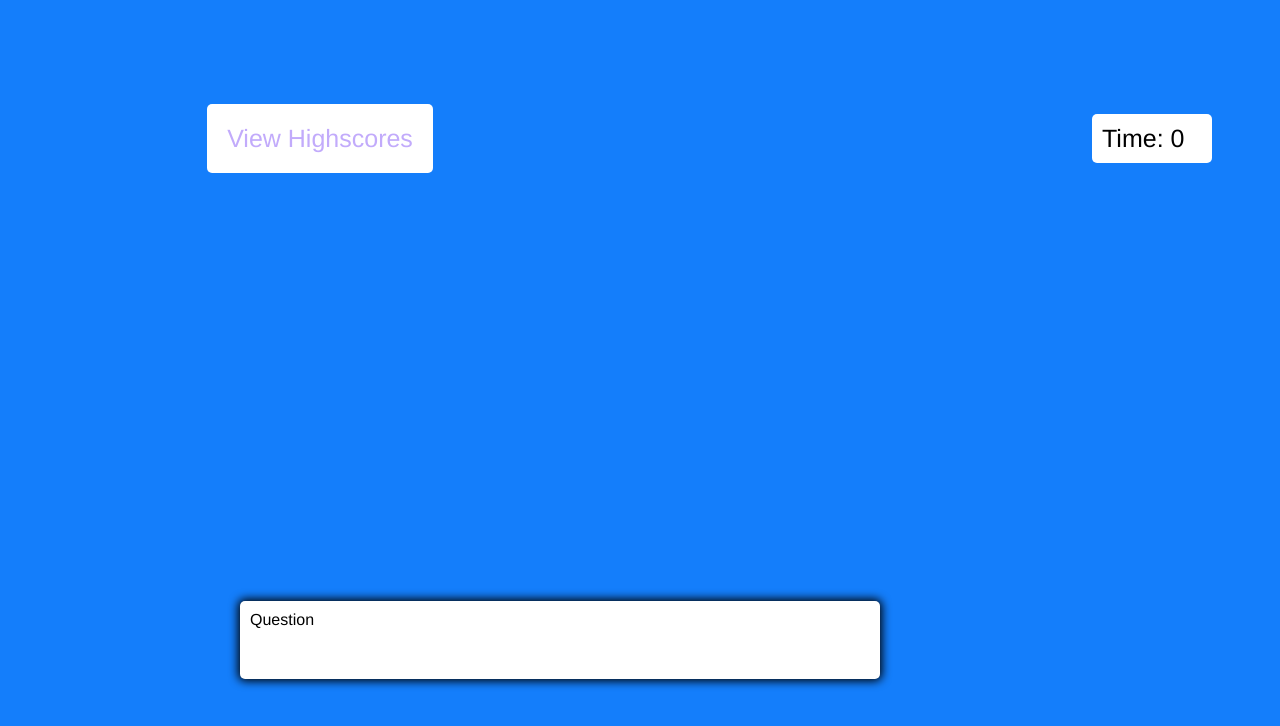
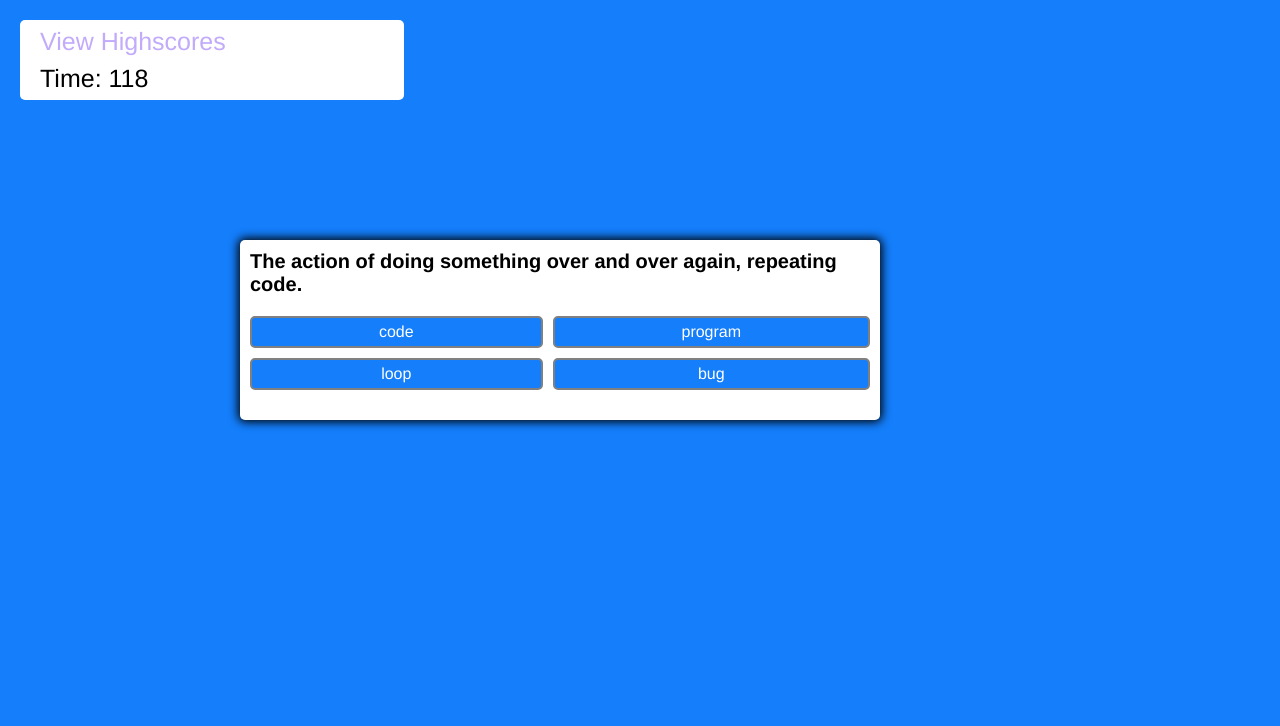
Before and after one commit to jaimecedillo/take-a-quiz, a plain HTML site: page index.html in a window 1280 px wide. Both pictures are taken after a click on the button "Start Quiz". Drawn offline with Linux system fonts and the light colour scheme.

Commit message:
fixed html styles

```diff
--- a/assets/css/style.css
+++ b/assets/css/style.css
@@ -6,13 +6,7 @@
 }
 body {
     background: #147efb;
-    margin: 0;
-    padding: 0;
     display: flex;
-    width: 100vw;
-    height: 100vw;
-    justify-content: center;
-    align-items: center;
 }
 .correct {
     background-color: #53d769;
@@ -21,14 +15,38 @@ body {
     background-color: #fc3d39;
 }
 
-.start-box{
+header {
+    position: fixed;
+    font-size: 25px;
+    font-weight: 500;
+    color:black;
+    outline: none;
+    border: none;
+    border-radius: 5px;
+    background: white;
+    display: flex;
+    flex-direction: column;
+    align-items: flex-start;
+    justify-content: space-evenly;
+    height: 10%;
+    width: 30%;
+    padding-left: 20px;
+    margin: 20px 20px;
+}
+
+
+a {
+    text-decoration: none;
+    color:#c2abfb;
+}
+.start-box {
     width: 540px;
     background: white;
     border-radius: 5px;
-    position: absolute;
-    top: 50%;
-    left: 50%;
-    transform: translate(-50%, -50%);
+    justify-content: center;
+    margin-right: auto;
+    margin-left: auto;
+    margin-top: 20%;
 }
 .start-box .title {
     height: 60px;
@@ -74,33 +92,6 @@ body {
     background-color: #53d769;
 }
 
-.timer, .scores {
-    font-size: 25px;
-    font-weight: 500;
-    color:black;
-    outline: none;
-    border: none;
-    border-radius: 5px;
-    background: white;
-    position: absolute;
-    margin-top: 20px;
-}
-.timer {
-    margin-left: 80%;
-    margin-bottom: 80%;
-    padding: 10px;
-    width: 120px;
-}
-
-.scores {
-    margin-right: 50%;
-    margin-bottom: 80%;
-    padding: 20px 20px;
-}
-a {
-    text-decoration: none;
-    color:#c2abfb;
-}
 #clear, .back {
       font-size: 25px;
       font-weight: 500;
@@ -131,6 +122,8 @@ a {
       border-radius: 5px;
       padding: 10px;
       box-shadow: 0 0 10px 2px;
+      margin-left: 30%;
+      margin-top: 30%;
   }
   .btn-grid {
       display: grid;
@@ -145,10 +138,16 @@ a {
       padding: 5px 10px;
       color: white;
       outline: none;
+      font-size: 16px;
+      cursor: pointer;
   }
-
+  #question {
+    font-size: 20px;
+    font-weight: 600;
+  }
   .btn:hover {
       border-color: black;
+      opacity: .7;
   }
 
 
--- a/assets/js/logic.js
+++ b/assets/js/logic.js
@@ -10,7 +10,6 @@ var choicesEl = document.getElementById("answer-buttons");
 var submitBtn = document.getElementById("submit");
 var startBtn = document.getElementById("start");
 var initialsEl = document.getElementById("initials");
-var feedbackEl = document.getElementById("feedback");
 var questionEl = document.getElementById("question");
 // var highScores = JSON.parseInt(localStorage.getItem("HighScores")) || [];
 
@@ -21,7 +20,7 @@ function startQuiz() {
     // un-hide quiz-box
     questionsEl.removeAttribute("class");
     // start timer
-    timerId = setInterval(clockTick, 1000);
+    timerId = setInterval(startClock, 1000);
 
     // show starting time
     timerEl.textContent = time;
@@ -67,6 +66,18 @@ function checkAnswer(event) {
     }
 }
 
+function startClock() {
+    time--;
+    timerEl.textContent = time;
+
+    if (time <= 0) {
+        quizEnd();
+    }
+}
+function quizEnd() {
+    // stop timer
+    clearInterval(timerId);
+}
 
 // }
 startBtn.addEventListener('click', startQuiz);
--- a/index.html
+++ b/index.html
@@ -8,9 +8,12 @@
     <title>Test Your Knowledge</title>
     <link rel="stylesheet" href="./assets/css/style.css" />
 </head>
+
+<body>
+    <header>
         <div class="scores"><a href="scores.html">View Highscores</a></div>
-
         <div class="timer">Time: <span id="time">0</span></div>
+    </header>
     <!-- rules box -->
     <div class="start-box" id="starting">
         <div class="title">
@@ -33,8 +36,6 @@
             <div id="answer-buttons" class="btn-grid"></div>
         </div>
     </div>
-
-<body>
     <script src="./assets/js/questions.js"></script>
     <script src="./assets/js/logic.js"></script>
 </body>
```
Lines whose indentation alone changed are shown as unchanged.
